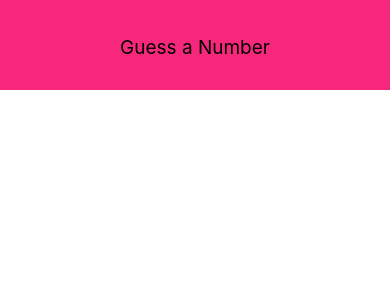
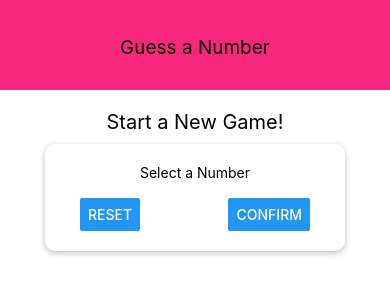
Before and after one commit to deegrams221/RN-Guess-Number, a React Native app: screen / in a window 390 px wide. Shown: the top 300 px of the page. Built offline with nearby package versions, Linux system fonts and the light colour scheme.

Commit message:
added reusable card styles

```diff
--- a/App.js
+++ b/App.js
@@ -1,11 +1,13 @@
 import React from 'react';
 import { StyleSheet, View } from 'react-native';
 import Header from './components/Header';
+import StartGameScreen from './screens/StartGameScreen';
 
 export default function App() {
   return (
     <View style={styles.screen}>
       <Header title='Guess a Number' />
+      <StartGameScreen />
     </View>
   );
 }
@@ -17,7 +19,7 @@
 });
 
 
-// Left off at 3:58:24
+// Left off at 4:20:57
 // Academind
 // React Native Tutorial for Beginners - Crash Course 2020
 // https://www.youtube.com/watch?v=qSRrxpdMpVc
--- /dev/null
+++ b/components/Card.js
@@ -0,0 +1,25 @@
+import React from 'react';
+import { View, StyleSheet } from 'react-native';
+
+const Card = props => {
+  return (
+    <View style={{...styles.card, ...props.style}}>{props.children}</View>
+  );
+};
+
+const styles = StyleSheet.create({
+  card: {
+    backgroundColor: 'white',
+    padding: 20,
+    borderRadius: 10,
+    // shadow properties for iOS
+    shadowColor: 'black',
+    shadowOffset: {width: 0, height: 2},
+    shadowRadius: 6,
+    shadowOpacity: 0.26,
+    // elevation property for Android
+    elevation: 8,
+  },
+});
+
+export default Card;
--- a/screens/StartGameScreen.js
+++ b/screens/StartGameScreen.js
@@ -1,8 +1,45 @@
 import React from 'react';
-import { View, Text, StyleSheet } from 'react-native';
+import { View, Text, StyleSheet, TextInput, Button } from 'react-native';
+import Card from '../components/Card';
 
-const StartGameScreen = props => {};
 
-const styles = StyleSheet.create({});
+const StartGameScreen = props => {
+  return (
+    <View style={styles.screen}>
+      <Text style={styles.title}>Start a New Game!</Text>
+      <Card style={styles.inputContainer}>
+        <Text>Select a Number</Text>
+        <TextInput />
+        <View style={styles.buttonContainer}>
+          <Button title='Reset' onPress={() => {}} />
+          <Button title='Confirm' onPress={() => {}} />
+        </View>
+      </Card>
+    </View>
+  );
+};
+
+const styles = StyleSheet.create({
+  screen: {
+    flex: 1,
+    padding: 10,
+    alignItems: 'center',
+  },
+  title: {
+    fontSize: 20,
+    marginVertical: 10,
+  },
+  inputContainer: {
+    width: 300,
+    maxHeight: '80%',
+    alignItems: 'center',
+  },
+  buttonContainer: {
+    flexDirection: 'row',
+    width: '100%',
+    justifyContent: 'space-between',
+    paddingHorizontal: 15,
+  },
+});
 
 export default StartGameScreen;
```
